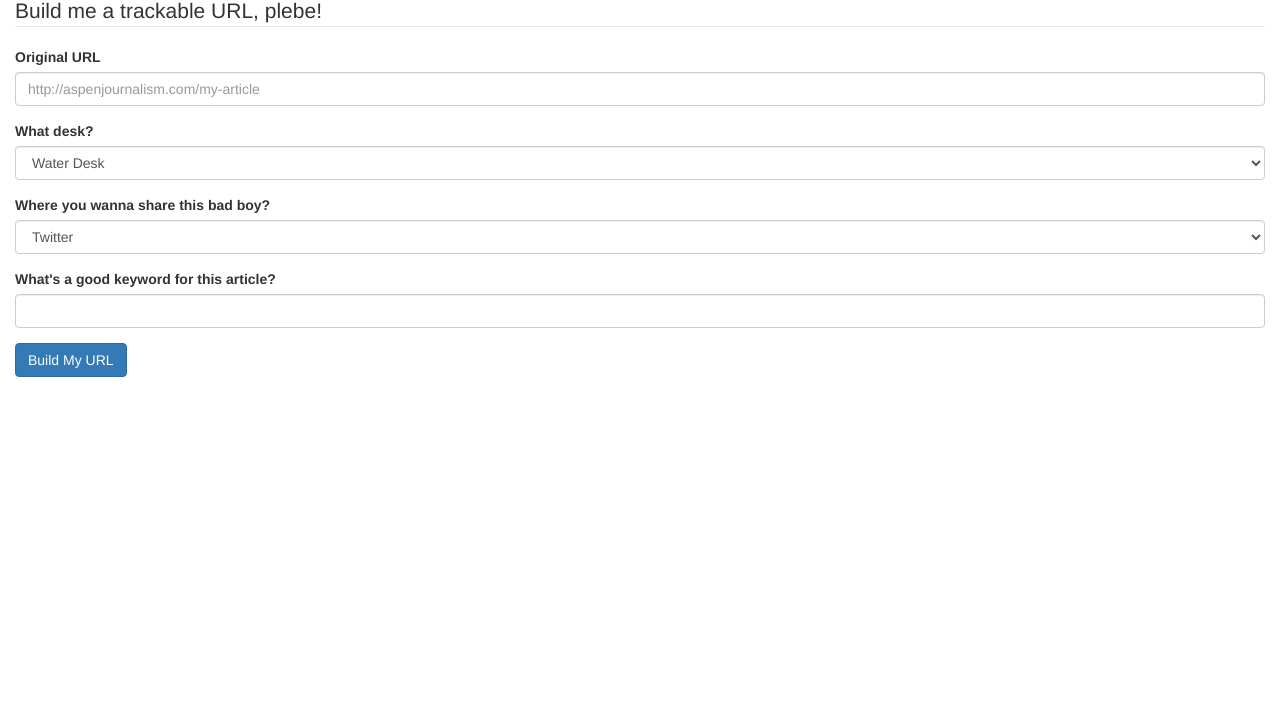
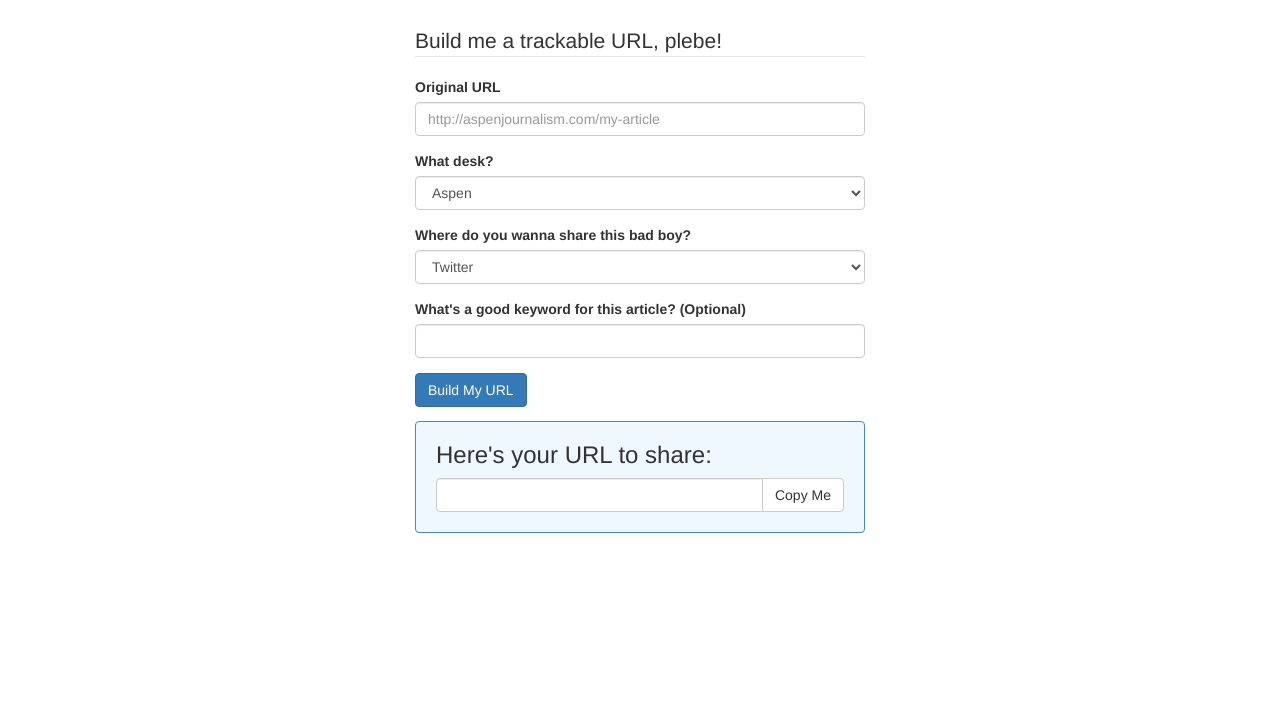
Before and after one commit to gardnersmitha/linkbuilder, a plain HTML site: page index.html in a window 1280 px wide. Shown: the part 74-800 px from the top of the page. Drawn offline with nearby package versions, Linux system fonts and the light colour scheme.

Commit message:
some style tweaks

```diff
--- a/index.html
+++ b/index.html
@@ -1,7 +1,7 @@
 <!DOCTYPE html>
 <html lang="">
 	<head>
-		<title>Title Page</title>
+		<title>AJ Link Tracking</title>
 		<meta charset="UTF-8">
 		<meta name=description content="">
 		<meta name=viewport content="width=device-width, initial-scale=1">
@@ -11,8 +11,8 @@
 		<link rel="stylesheet" type="text/css" href="style.css">
 	</head>
 	<body>
-		<div class="container-fluid">
-			<h1 class="text-center">URL Builder</h1>
+		<div class="container-fluid" id="mainframe">
+			<h1 class="text-center">AJ Link Builder</h1>
 			<form action="#" method="POST" role="form" id="url-builder">
 
 				<legend>Build me a trackable URL, plebe!</legend>
@@ -26,15 +26,17 @@
 					<label for="input" class="control-label">What desk?</label>
 					<div class="">
 						<select name="desk" id="desk" class="form-control">
-							<option value="Water%20Desk">Water Desk</option>
-							<option value="Land%20Desk">Land Desk</option>
-							<option value="City%20Desk">City Desk</option>
+							<option value="Aspen">Aspen</option>
+							<option value="Snowmass">Snowmass</option>
+							<option value="Land">Land</option>
+							<option value="Water">Water</option>
+							<option value="Education">Education</option>
 						</select>
 					</div>
 				</div>
 
 				<div class="form-group">
-					<label for="input" class="control-label">Where you wanna share this bad boy?</label>
+					<label for="input" class="control-label">Where do you wanna share this bad boy?</label>
 					<div class="">
 						<select name="source" id="source" class="form-control">
 							<option value="Twitter">Twitter</option>
@@ -45,7 +47,7 @@
 				</div>
 
 				<div class="form-group">
-					<label for="keyword" class="">What's a good keyword for this article?</label>
+					<label for="keyword" class="">What's a good keyword for this article? (Optional)</label>
 					<input type="text" name="keyword" id="keyword" class="form-control" placeholder="">
 				</div>
 
@@ -53,7 +55,7 @@
 			</form>
 
 			<div class="output">
-				<h3>Here's your URL, bro</h3>
+				<h3>Here's your URL to share:</h3>
 			    <div class="input-group">
 			    	<input type="text" id="output-url" class="form-control">
 					<span class="input-group-btn copy">
--- a/style.css
+++ b/style.css
@@ -1,8 +1,20 @@
+#mainframe{
+	width:480px;
+}
+
+#url-builder{
+	margin-top:40px;
+}
+
 .output{
 	margin-top: 1em;
-	display: none;
+	xdisplay: none;
+	background:aliceblue;
+	border-radius:4px;
+	border:1px solid #428BCA;
+	padding:0 20px 20px 20px;
 }
 
 #output-url{
-	xoverflow: hidden;
+	overflow: hidden;
 }
```
